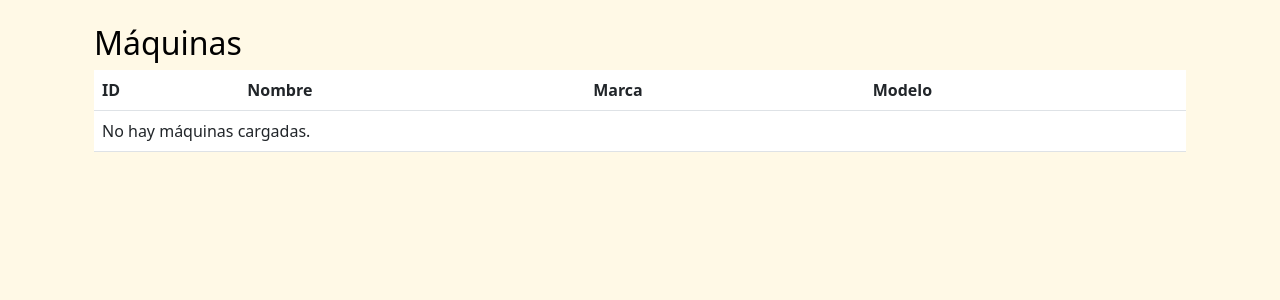
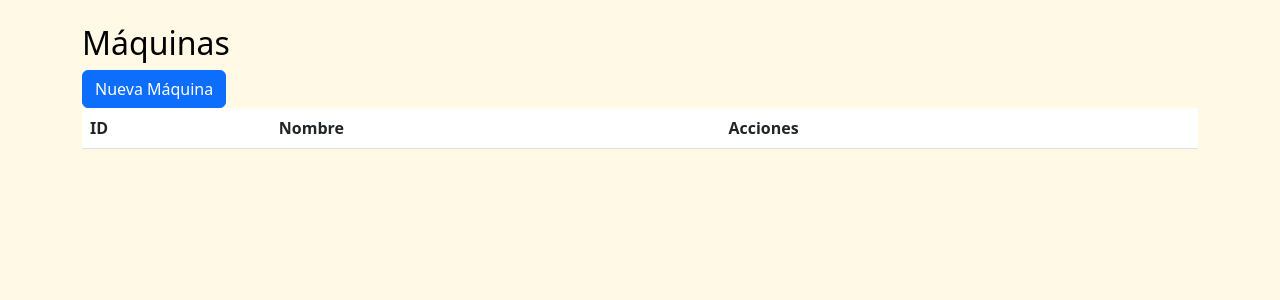
Before and after one commit to ProyectoMod7/Proyecto-final, a Flask app: template templates/maquinas/index.html in a window 1280 px wide. Shown: the part 56-356 px from the top of the page. Run offline with Flask 3, Linux system fonts and the light colour scheme; the template is opened without the code that fills it, so the values that code supplies are empty; parts of the project's set-up code (start-up, migrations or seed data) failed here and were passed over.

Commit message:
corregimos maquinas

```diff
--- a/templates/maquinas/index.html
+++ b/templates/maquinas/index.html
@@ -1,23 +1,20 @@
 {% extends "base.html" %}
 {% block content %}
-<div class="container mt-4">
 <h2>Máquinas</h2>
+<a href="{{ url_for('maquinas.new') }}" class="btn btn-primary">Nueva Máquina</a>
 <table class="table">
-    <thead>
-      <tr><th>ID</th><th>Nombre</th><th>Marca</th><th>Modelo</th></tr>
-    </thead>
-    <tbody>
+  <tr>
+    <th>ID</th><th>Nombre</th><th>Acciones</th>
+  </tr>
   {% for m in maquinas %}
   <tr>
     <td>{{ m.id }}</td>
-        <td><a href="{{ url_for('maquinas.ver_maquina', id=m.id) }}">{{ m.nombre }}</a></td>
-        <td>{{ m.marca or '-' }}</td>
-        <td>{{ m.modelo or '-' }}</td>
+    <td>{{ m.nombre }}</td>
+    <td>
+      <a href="{{ url_for('maquinas.edit', id=m.id) }}" class="btn btn-sm btn-warning">Editar</a>
+      <a href="{{ url_for('maquinas.delete', id=m.id) }}" class="btn btn-sm btn-danger">Eliminar</a>
+    </td>
   </tr>
-      {% else %}
-      <tr><td colspan="4">No hay máquinas cargadas.</td></tr>
   {% endfor %}
-    </tbody>
 </table>
-</div>
 {% endblock %}
```
Also changed, not shown: routes/maquinas_routes.py (+26 -6 lines). Lines whose indentation alone changed are shown as unchanged.
